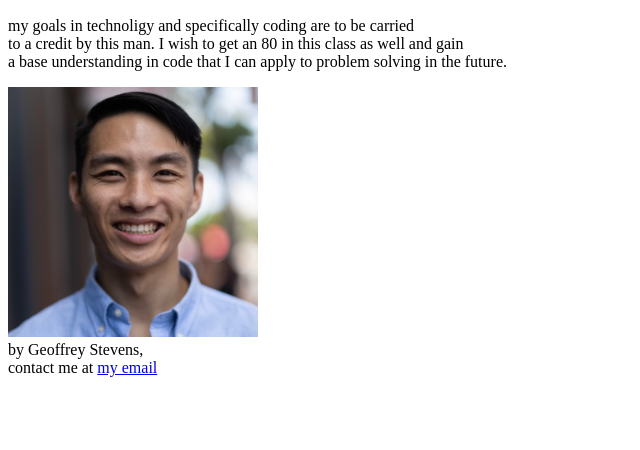
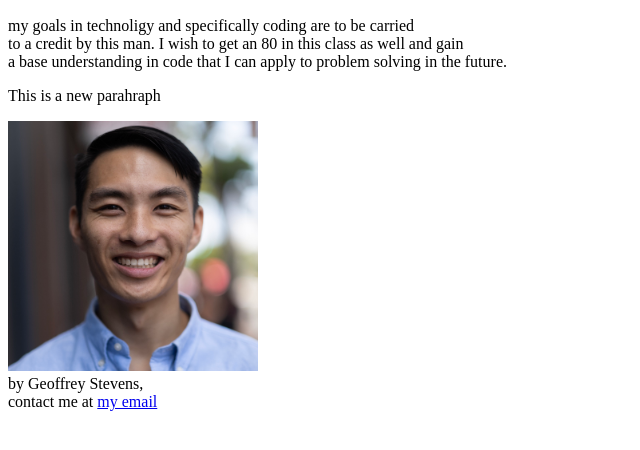
Before and after one commit to Geoffrey88/wsg-world, a plain HTML site: page web_app/index.html in a window 1280 px wide. Shown: the part 110-560 px from the top of the page, without its empty margins (0-640 px from the left). Drawn offline with Linux system fonts and the light colour scheme.

Commit message:
Added new parahraph

```diff
--- a/web_app/index.html
+++ b/web_app/index.html
@@ -23,6 +23,7 @@
       a base understanding in code that I can apply to problem solving in the
       future.
     </p>
+    <p>This is a new parahraph</p>
 
     <div class="picture">
       <img
```
